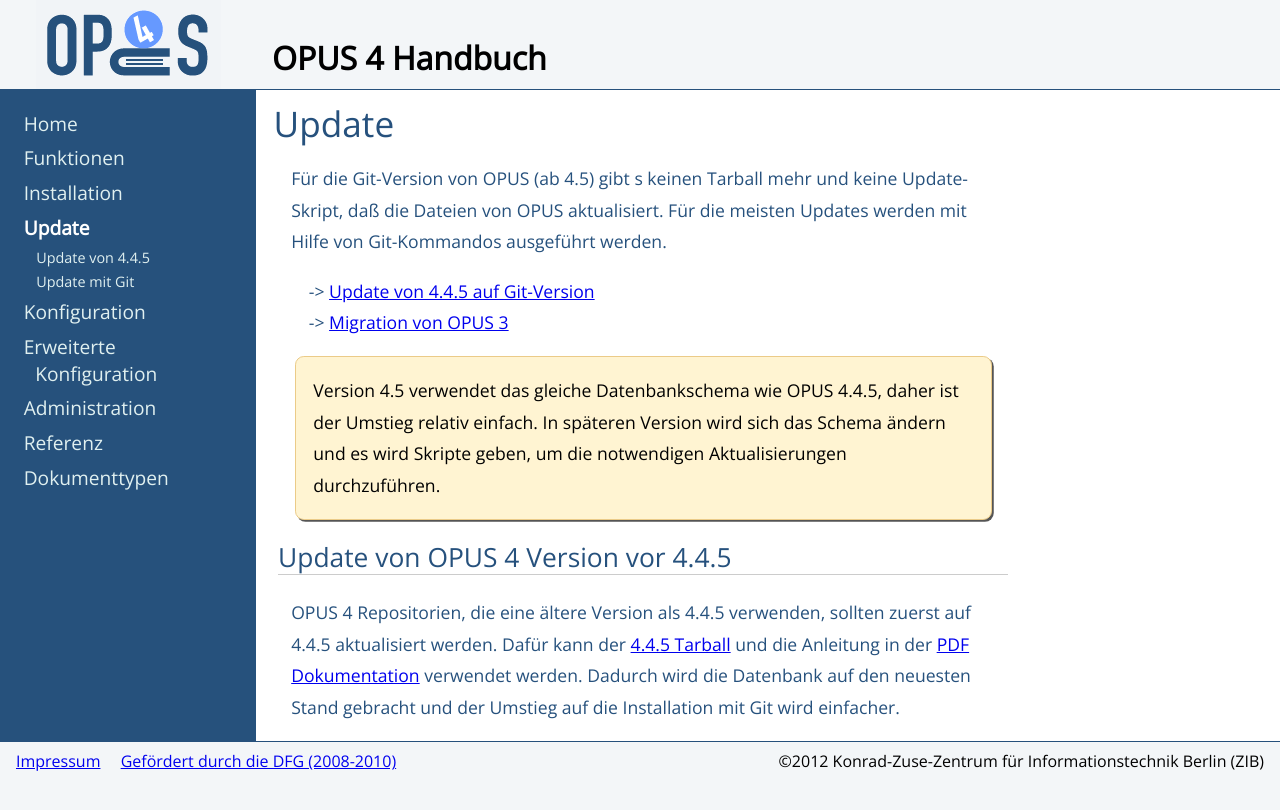
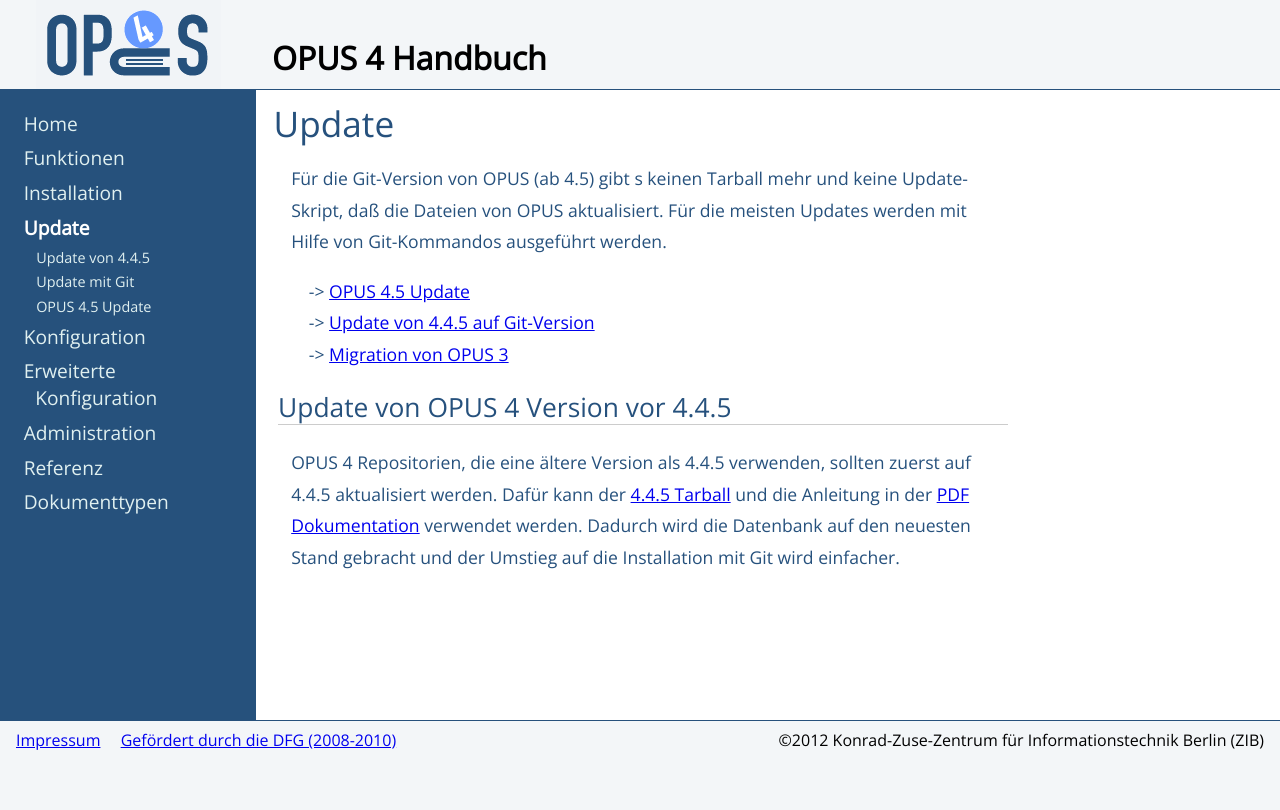
Before and after one commit to OPUS4/userdoc, a Jekyll site: the page built from update/index.md, in a window 1280 px wide. Shown: the top 810 px of the page. Built offline with Jekyll 4.4.1, drawn with Linux system fonts in a browser that asks for light colours.

Commit message:
OPUSVIER-3551 - Update 4.5 instructions added.

```diff
--- a/update/index.md
+++ b/update/index.md
@@ -8,14 +8,10 @@ weight: 35
 Für die Git-Version von OPUS (ab 4.5) gibt s keinen Tarball mehr und keine Update-Skript, daß die Dateien von OPUS
 aktualisiert. Für die meisten Updates werden mit Hilfe von Git-Kommandos ausgeführt werden.
 
+* [OPUS 4.5 Update](update45.html)
 * [Update von 4.4.5 auf Git-Version](from445.html)
 * [Migration von OPUS 3](../migration.html)
 {: class="navlist" }
-
-<p class="note">
-Version 4.5 verwendet das gleiche Datenbankschema wie OPUS 4.4.5, daher ist der Umstieg relativ einfach. In späteren
-Version wird sich das Schema ändern und es wird Skripte geben, um die notwendigen Aktualisierungen durchzuführen.
-</p>
 
 ## Update von OPUS 4 Version vor 4.4.5
 
```
Also changed, not shown: update/from445.md (+5 -1 lines), update/update45.md (added, +43 -0 lines).
